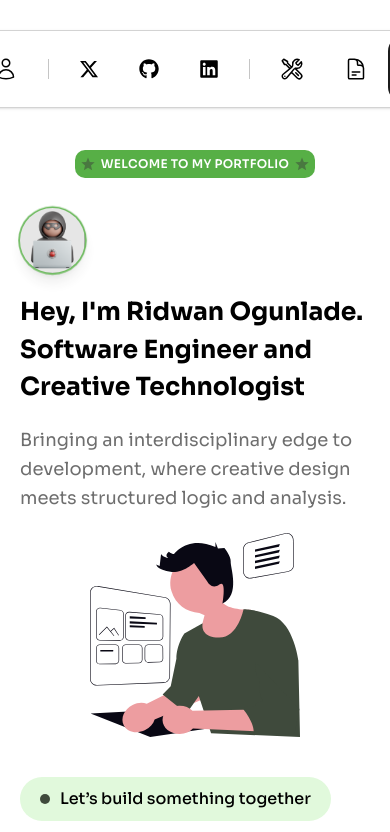
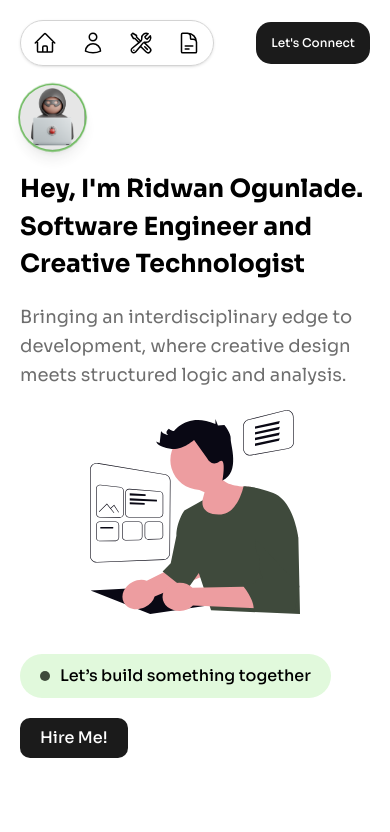
Before and after one commit to Folayimi/Ridwan-Portfolio, a Next.js app: page / in a window 390 px wide. Shown: the top 832 px of the page. Built offline with nearby package versions, Linux system fonts and the light colour scheme.

Commit message:
made some changes

```diff
--- a/src/components/HeroSection.jsx
+++ b/src/components/HeroSection.jsx
@@ -4,8 +4,9 @@ import Image from "next/image";
 const HeroSection = () => {
   return (
     <>
-      <div className="w-full flexbm text-black md:border-l-[1px] md:border-r-[1px] rounded-[20px] pt-[50px] md:p-[20px] lg:p-[50px]">
+      <div className="w-full flexbm text-black md:border-l-[1px] md:border-r-[1px] rounded-[20px] mt-[-25px] md:pt-0 md:p-[20px] lg:p-[50px]">
         <div className="w-full lg:w-[60%] flex flex-col items-center md:items-start justify-center pb-[20px] gap-[20px]">
+          <div className="hidden md:block">
             <div className="p-[5px] flexmm gap-[5px] bg-[#57AF46] rounded-[10px] cursor-default">
               <svg
                 xmlns="http://www.w3.org/2000/svg"
@@ -27,6 +28,7 @@ const HeroSection = () => {
               >
                 <path d="M12 2.25l2.765 6.577 7.235.602-5.5 4.825 1.618 7.096L12 17.77l-6.118 3.58 1.618-7.096-5.5-4.825 7.235-.602L12 2.25z" />
               </svg>
+            </div>
           </div>
 
           <div className="w-full flexsm mt-[10px]">
--- a/src/components/Navbar.jsx
+++ b/src/components/Navbar.jsx
@@ -98,8 +98,8 @@ const Navbar = () => {
   return (
     <>
       <div className="w-full">
-        <div className="hidden md:block w-full flexmm pt-[30px] px-[50px] fixed top-0 left-0 z-[999]">
-          <ul className="bg-white/10 border-[1px] text-[12px] flexsm px-[20px] py-[5px] rounded-full shadow-sm backdrop-blur-sm">
+        <div className="w-full flex justify-between md:justify-center items-center pt-[20px] md:pt-[30px] px-[20px] md:px-[50px] fixed top-0 left-0 z-[999]">
+          <ul className="bg-white/10 border-[1px] text-[12px] flexsm md:px-[20px] md:py-[5px] rounded-full shadow-sm backdrop-blur-sm">
             {NavItems.map((item, index) => {
               return (
                 <>
@@ -107,7 +107,7 @@ const Navbar = () => {
                     <li key={index} className="relative flexmm px-[10px]">
                       <Link
                         href={item.link}
-                        className="group flexmm px-[10px] hover:px-[15px] py-[10px] hover:bg-[#6E6E6E]/10 rounded-[12px] transition-all duration-200"
+                        className="group flexmm px-[2px] md:px-[10px] hover:px-[15px] py-[10px] hover:bg-[#6E6E6E]/10 rounded-[12px] transition-all duration-200"
                       >
                         {item.icon}
                         <div
@@ -118,14 +118,14 @@ const Navbar = () => {
                           {item.label}
                         </div>
                       </Link>
-                      <div className="h-[20px] bg-[#6E6E6E]/40 w-[1px] ml-[20px]" />
+                      <div className="hidden md:block h-[20px] bg-[#6E6E6E]/40 w-[1px] ml-[20px]" />
                     </li>
                   ) : item.link === "#projects" ? (
                     <li key={index} className="relative flexmm px-[10px]">
-                      <div className="h-[20px] bg-[#6E6E6E]/40 w-[1px] mr-[20px]" />
+                      <div className="hidden md:block h-[20px] bg-[#6E6E6E]/40 w-[1px] mr-[20px]" />
                       <Link
                         href={item.link}
-                        className={`group flexmm px-[10px] hover:px-[15px] py-[10px] hover:bg-[#6E6E6E]/10 rounded-[12px] transition-all duration-200`}
+                        className={`group flexmm px-[2px] md:px-[10px] hover:px-[15px] py-[10px] hover:bg-[#6E6E6E]/10 rounded-[12px] transition-all duration-200`}
                       >
                         {item.icon}
                         <div
@@ -138,11 +138,14 @@ const Navbar = () => {
                       </Link>
                     </li>
                   ) : item.link.startsWith("https") ? (
-                    <li key={index} className="relative px-[10px]">
+                    <li
+                      key={index}
+                      className="hidden md:block relative px-[10px]"
+                    >
                       <Link
                         href={item.link}
                         target="_blank"
-                        className={`group flexmm px-[10px] hover:px-[15px] py-[10px] hover:bg-[#6E6E6E]/10 rounded-[12px] transition-all duration-200`}
+                        className={`group flexmm px-[2px] md:px-[10px] hover:px-[15px] py-[10px] hover:bg-[#6E6E6E]/10 rounded-[12px] transition-all duration-200`}
                       >
                         {item.icon}
                         <div
@@ -158,7 +161,7 @@ const Navbar = () => {
                     <li key={index} className="relative px-[10px]">
                       <Link
                         href={item.link}
-                        className="group flexmm px-[10px] hover:px-[15px] py-[10px] hover:bg-[#6E6E6E]/10 rounded-[12px] transition-all duration-200"
+                        className="group flexmm px-[2px] md:px-[10px] hover:px-[15px] py-[10px] hover:bg-[#6E6E6E]/10 rounded-[12px] transition-all duration-200"
                       >
                         {item.icon}
                         <div
@@ -174,12 +177,17 @@ const Navbar = () => {
                 </>
               );
             })}
-            <Link href="#contact">
+            <Link href="#contact" className="hidden md:block">
               <button className="px-[15px] flexmm hover:px-[20px] text-[14px] py-[12px] bg-[#1B1B1B] text-white rounded-[15px] cursor-pointer transition-all duration-300">
                 Let's Connect
               </button>
             </Link>
           </ul>
+          <Link href="#contact" className="md:hidden">
+            <button className="px-[15px] flexmm hover:px-[20px] text-[12px] font-[500] py-[12px] bg-[#1B1B1B] text-white rounded-[15px] cursor-pointer transition-all duration-300">
+              Let's Connect
+            </button>
+          </Link>
         </div>
       </div>
     </>
```
Also changed, not shown: public/chart.PNG (added). Lines whose indentation alone changed are shown as unchanged.
